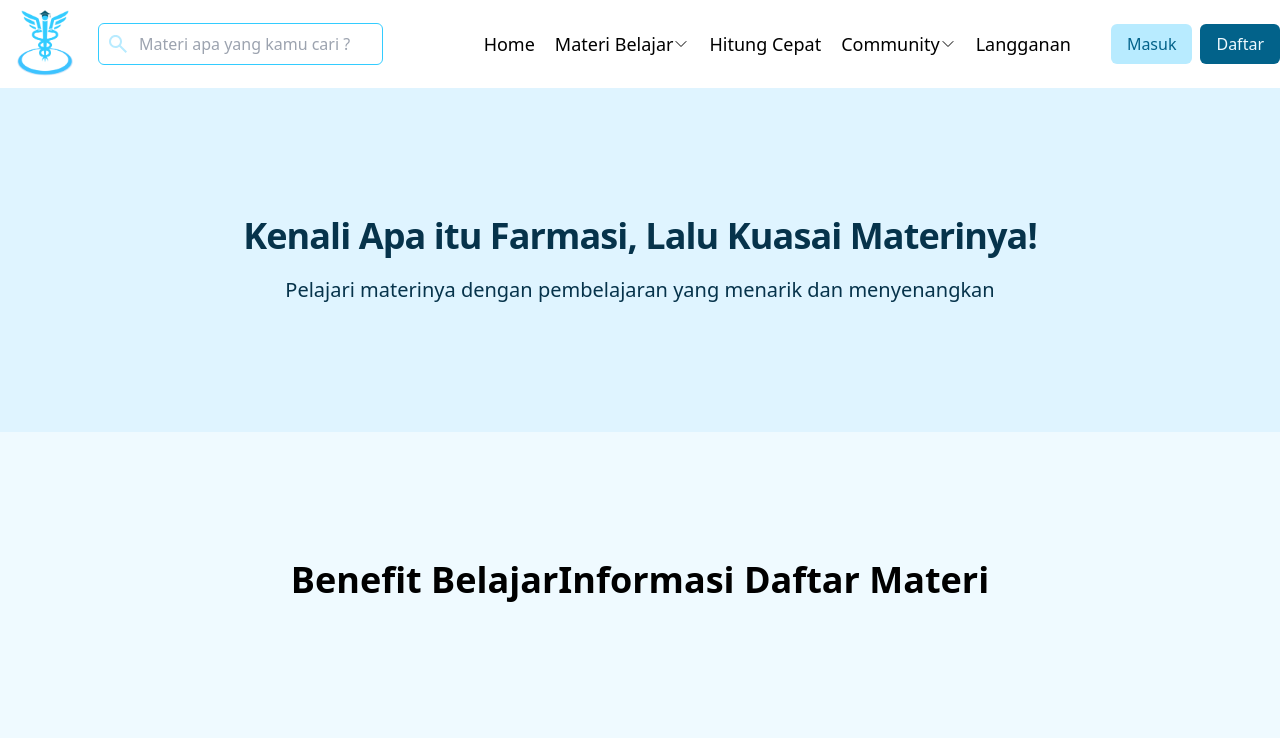
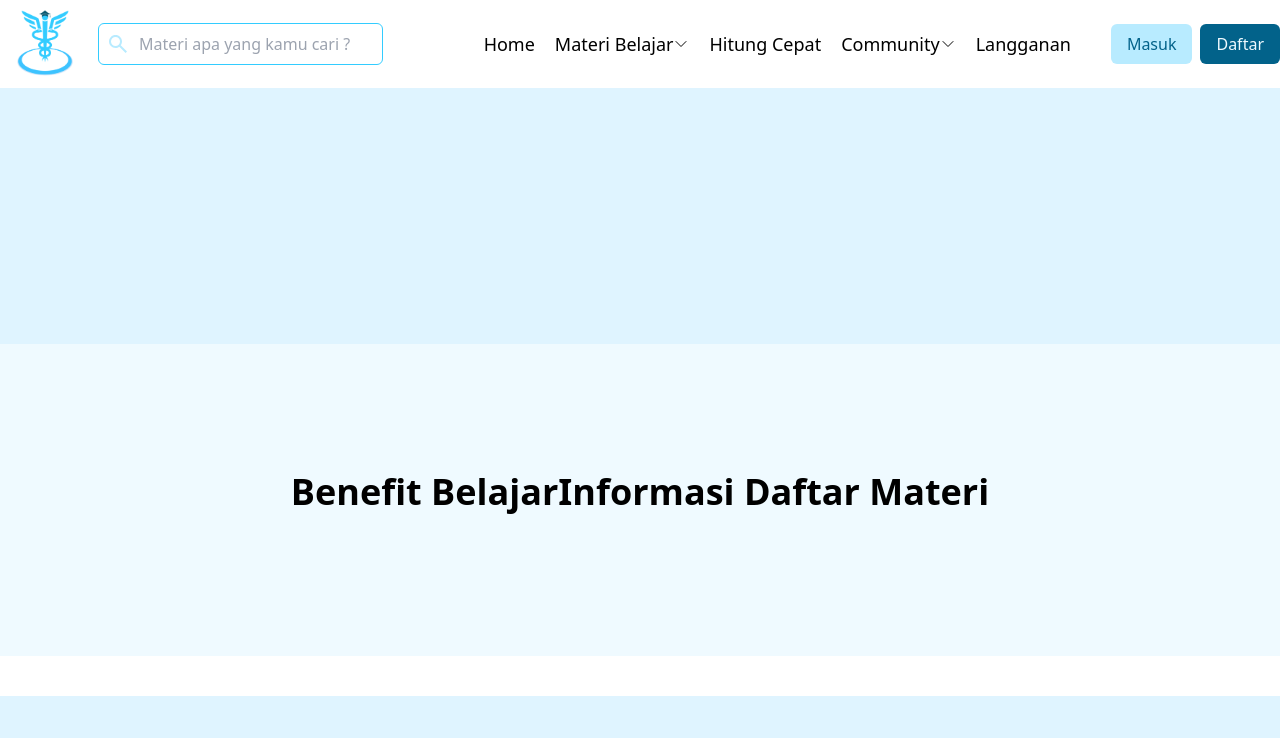
Before and after one commit to dalevar/farma_academy, a React (Vite) app: page /modul/akses in a window 1280 px wide. Shown: the top 738 px of the page. Built offline with nearby package versions, Linux system fonts and the light colour scheme.

Commit message:
modified:   src/pages/accsess_module_page/HeaderAccsessSection.jsx

```diff
--- a/src/pages/accsess_module_page/HeaderAccsessSection.jsx
+++ b/src/pages/accsess_module_page/HeaderAccsessSection.jsx
@@ -3,17 +3,6 @@ export default function HeaderAccsess() {
     <section
       id="calculator"
       className="container flex flex-col gap-5 px-3 py-32 mx-auto bg-farma-100"
-    >
-      <div>
-        <h2 className="text-4xl font-bold leading-tight tracking-tight text-center break-words text-farma-950 md:text-4xl">
-          Kenali Apa itu Farmasi, Lalu Kuasai Materinya!
-        </h2>
-      </div>
-      <div>
-        <p className="px-3 text-xs leading-tight text-center break-words text-farma-950 md:text-xl">
-          Pelajari materinya dengan pembelajaran yang menarik dan menyenangkan
-        </p>
-      </div>
-    </section>
+    ></section>
   );
 }
```
